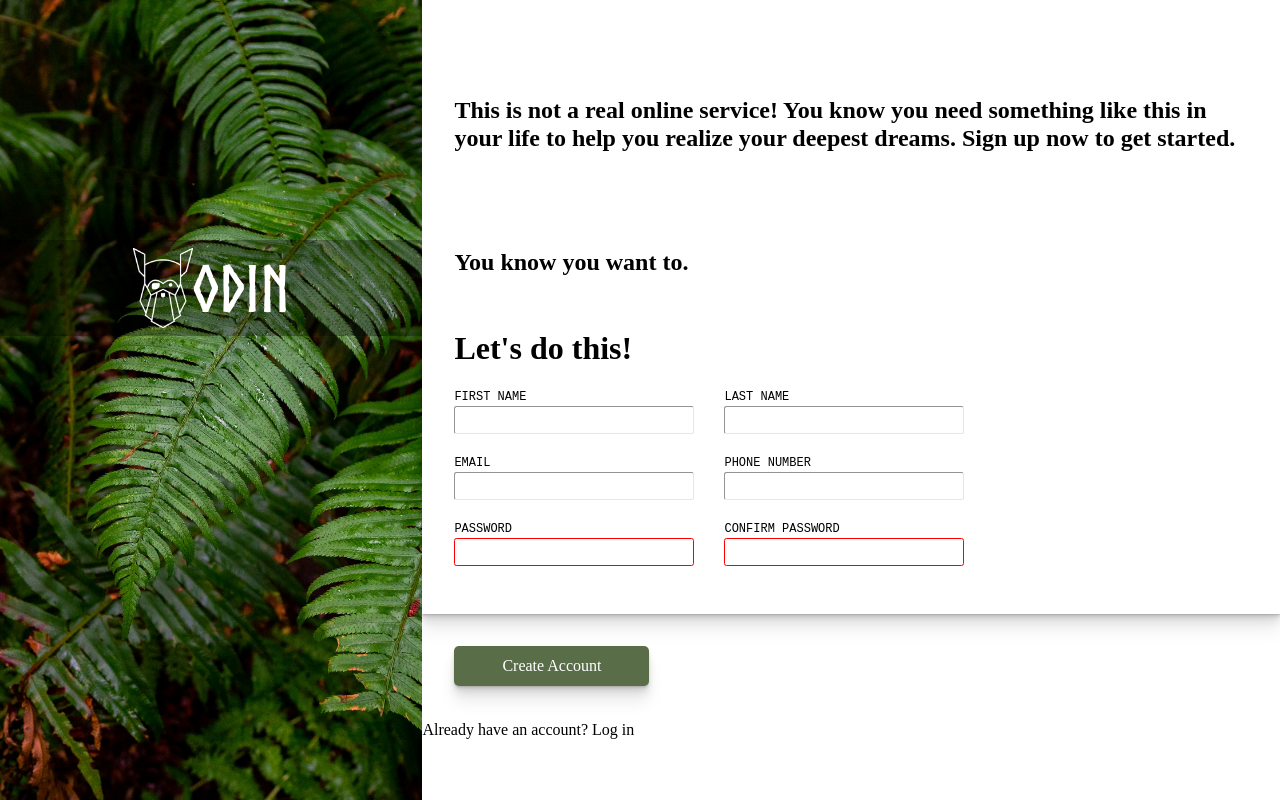
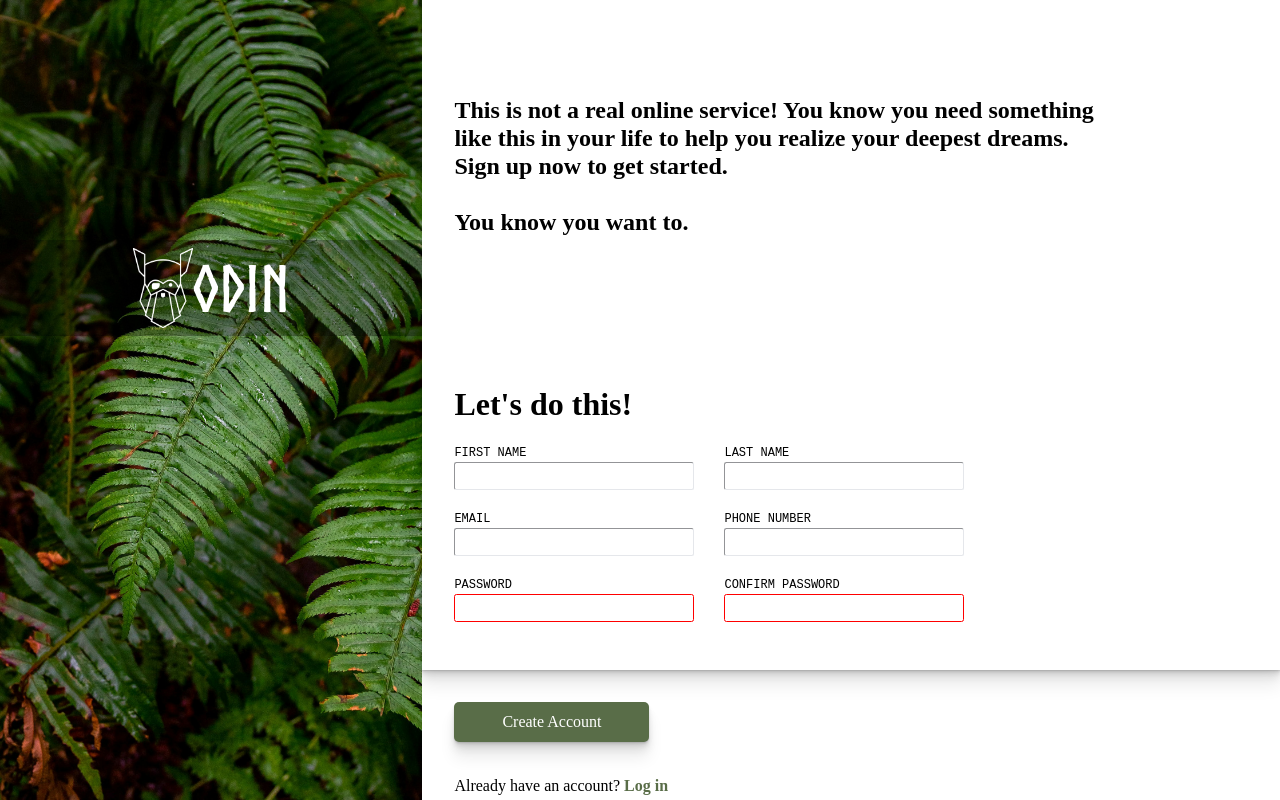
Before and after one commit to nickandrews010/sign-up-form, a plain HTML site: page index.html in a window 1280 px wide. Drawn offline with Linux system fonts and the light colour scheme.

Commit message:
Update index.html

```diff
--- a/index.html
+++ b/index.html
@@ -14,9 +14,10 @@
     </div>
     <div id="rightSide">
         <h2>This is not a real online service! You know you need something like this
-            in your life to help you realize your deepest dreams. Sign up now to get started.
+            in your life to help you realize your deepest dreams. <br> Sign up now to get started.<br><br>
+            You know you want to.
         </h2>
-        <h2>You know you want to.</h2>
+        <h2></h2>
         <form>
             <h1>Let's do this!</h1>
             <fieldset>
@@ -47,7 +48,7 @@
             </fieldset>
         </form>
         <button>Create Account</button>
-        <p>Already have an account? Log in</p>
+        <p id="logIn">Already have an account? <span>Log in</span></p>
     </div>
 </body>
 
```
